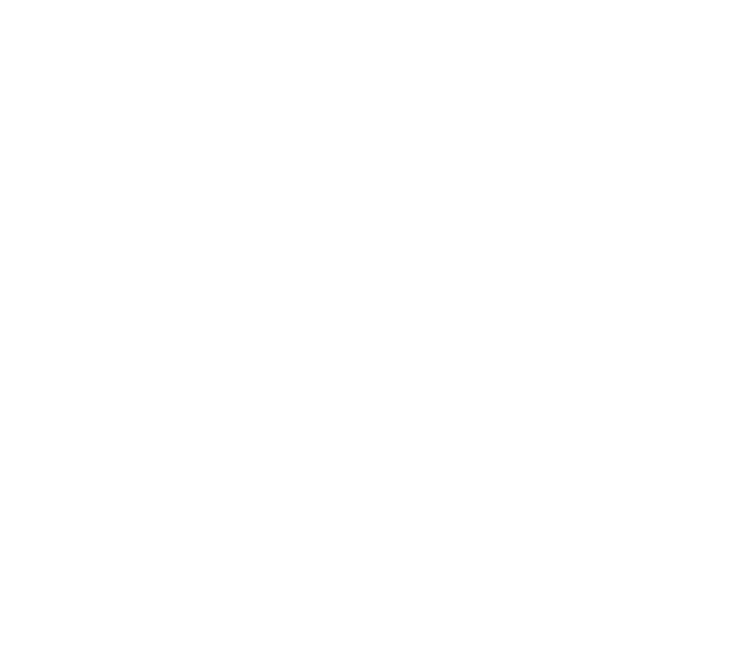
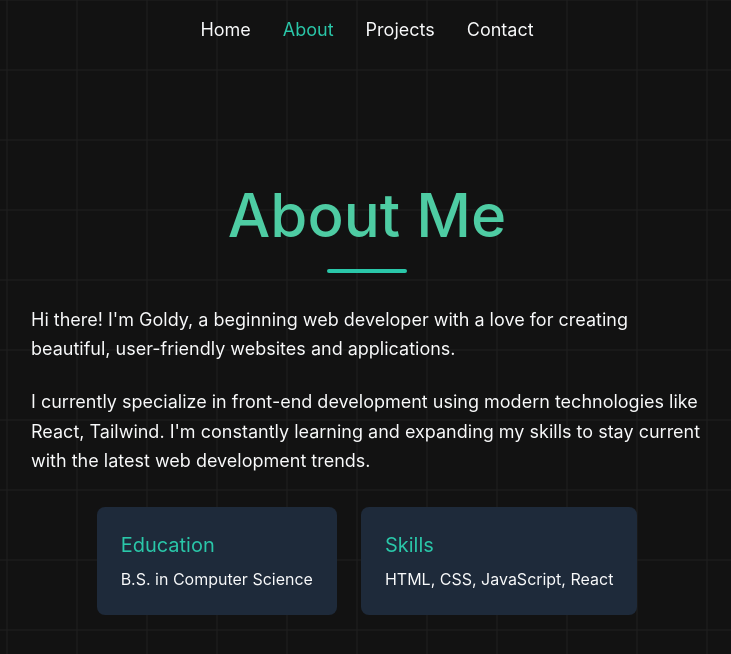
Before and after one commit to GoldyMAsterdam/Port, a React (Vite) app: page /Port/about in a window 1280 px wide. Before the commit this address had no page. Shown: the top 654 px of the page, without its empty margins (273-1004 px from the left). Built offline with nearby package versions, Linux system fonts and the light colour scheme; the HTML template or start-up script is replaced by a standard one.

Commit message:
Fixed site

```diff
--- a/package.json
+++ b/package.json
@@ -13,7 +13,8 @@
   "dependencies": {
     "@tailwindcss/vite": "^4.1.4",
     "react": "^19.0.0",
-    "react-dom": "^19.0.0"
+    "react-dom": "^19.0.0",
+    "react-router-dom": "^7.5.3"
   },
   "devDependencies": {
     "@eslint/js": "^9.22.0",
--- a/src/App.jsx
+++ b/src/App.jsx
@@ -8,7 +8,7 @@
 
 export default function App() {
     return (
-        <Router>
+        <Router basename="/Port">
             <Routes>
                 <Route path="/" element={<Home />} />
                 <Route path="/about" element={<About />} />
--- a/src/components/about.jsx
+++ b/src/components/about.jsx
@@ -5,9 +5,9 @@
 export default function About() {
     return (
         <>
-        <title>Goldy - About</title>
+            <title>Goldy - About</title>
 
-        <div className="bg-grid min-h-screen flex flex-col relative">
+        <div className="bg-grid scroll-smooth min-h-screen flex flex-col relative">
             <nav className="bg-transparent text-[#F9FAFB] p-4 fixed w-full top-0 z-10">
                 <ul className="flex text-lg justify-center space-x-8">
                     <li><Link to="/" className="hover:text-[#2AC7A9]">Home</Link></li>
--- a/src/components/contact.jsx
+++ b/src/components/contact.jsx
@@ -5,9 +5,9 @@
 export default function Contact() {
     return (
         <>
-        <title>Goldy - Contact</title>
+            <title>Goldy - Contact</title>
 
-        <div className="bg-grid min-h-screen flex flex-col relative">
+        <div className="bg-grid scroll-smooth min-h-screen flex flex-col relative">
             <nav className="bg-transparent text-[#F9FAFB] p-4 fixed w-full top-0 z-10">
                 <ul className="flex text-lg justify-center space-x-8">
                     <li><Link to="/" className="hover:text-[#2AC7A9]">Home</Link></li>
--- a/src/components/home.jsx
+++ b/src/components/home.jsx
@@ -5,9 +5,9 @@
 export default function Home() {
     return (
         <>
-        <title>Goldy - Home</title>
+            <title>Goldy - Home</title>
 
-        <div className="bg-grid min-h-screen flex flex-col relative">
+        <div className="bg-grid scroll-smooth min-h-screen flex flex-col relative">
             <nav className="bg-transparent text-gray-100 p-4 fixed w-full top-0 z-10">
                 <ul className="flex flex-wrap justify-center space-x-4 md:space-x-8">
                     <li><Link to="/" className="text-teal-400">Home</Link></li>
@@ -32,7 +32,7 @@
 
                 <div className="flex items-center justify-center mt-8 sm:mt-16 md:mt-20 lg:mt-24 px-4">
                     {/* Grid Parent */}
-                    <div className="grid grid-cols-1 sm:grid-cols-2 md:grid-cols-3 gap-4 md:gap-8 w-full -translate-y-44 max-w-xl mx-auto">
+                    <div className="grid grid-cols-1 sm:grid-cols-2 md:grid-cols-3 gap-4 md:gap-8 w-full -translate-y-32 max-w-xl mx-auto">
 
                         <div className="relative text-center overflow-hidden rounded-xl backdrop-blur-xl group hover:scale-105 duration-300 hover:shadow-lg hover:shadow-teal-400/20 transition-all">
                             {/* Glass look */}
--- a/src/components/projects.jsx
+++ b/src/components/projects.jsx
@@ -1,13 +1,14 @@
 import React from 'react'
 import { Link } from 'react-router-dom';
+import { Helmet } from 'react-helmet';
 import '../index.css'
 
 export default function Projects() {
     return (
         <>
-        <title>Goldy - Projects</title>
+            <title>Goldy - Projects</title>
 
-        <div className="bg-grid min-h-screen flex flex-col relative">
+        <div className="bg-grid scroll-smooth min-h-screen flex flex-col relative">
                 <nav className="bg-transparent text-[#F9FAFB] p-4 fixed w-full top-0 z-10">
                     <ul className="flex text-lg justify-center space-x-8">
                         <li><Link to="/" className="hover:text-[#2AC7A9]">Home</Link></li>
--- a/src/index.css
+++ b/src/index.css
@@ -41,7 +41,7 @@
 ::-webkit-scrollbar-thumb {
     background: transparent;
     border-radius: 8px;
-    transition: background 0.3s ease;
+    transition: 0.3s ease;
 }
 
 ::-webkit-scrollbar-thumb:hover {
```
Also changed, not shown: 1 other file (tests, documents, lock files or other folders).
